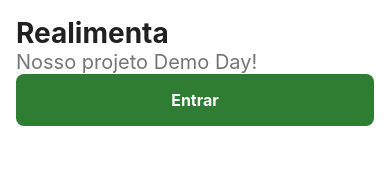
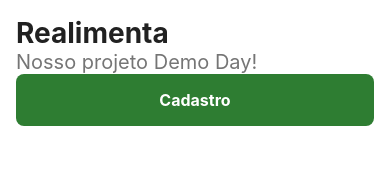
Before and after one commit to ApoteoseTeam/app-realimenta, a React Native app: screen / in a window 390 px wide. Shown: the top 180 px of the page. Built offline with nearby package versions, Linux system fonts and the light colour scheme.

Commit message:
test:(button) alteração do texto do botão

```diff
--- a/src/App.tsx
+++ b/src/App.tsx
@@ -14,7 +14,7 @@ export default function App() {
         Nosso projeto Demo Day!
       </Text>
 
-      <Button label = "Entrar"/>
+      <Button label = "Cadastro"/>
     </View>
     </ScrollView>
   );
```
